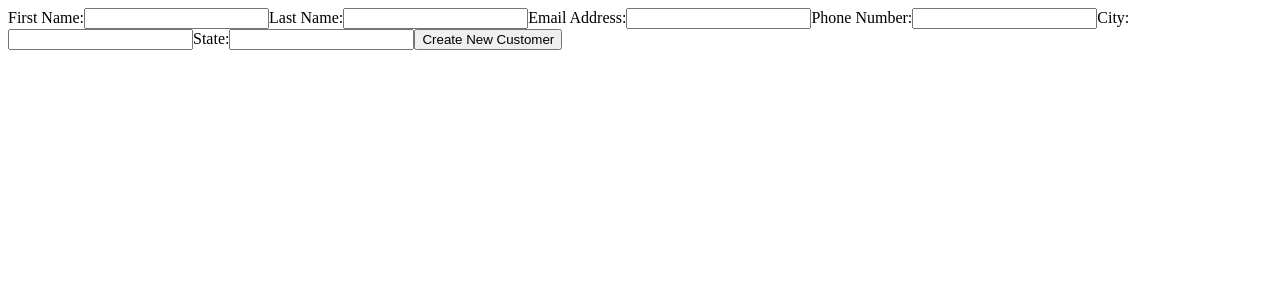
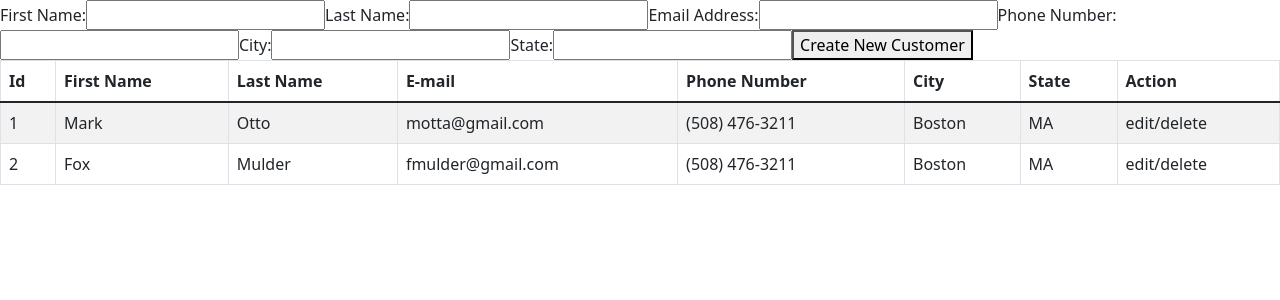
Before and after one commit to Open-Avenues-Foundation/P21020-3, a React (Create React App) app in the folder client/: page / in a window 1280 px wide. Shown: the top 300 px of the page. Built offline with nearby package versions, Linux system fonts and the light colour scheme.

Commit message:
got table skeleton working

```diff
--- a/client/src/App.js
+++ b/client/src/App.js
@@ -1,13 +1,14 @@
-
 import React from 'react'
+import 'bootstrap/dist/css/bootstrap.min.css';
 import NewCustomer from './components/InputNewCustomer'
-
+import CustomerTable from './components/CustomerTable/CustomerTable'
 
 
 function App() {
   return (
     <div className="App">
       <NewCustomer />
+      <CustomerTable />
 
     </div>
   );
--- /dev/null
+++ b/client/src/components/CustomerTable/CustomerTable.jsx
@@ -0,0 +1,45 @@
+import React from "react"
+import {Table} from 'react-bootstrap'
+
+const CustomerTable = () => {
+  return (
+    <Table striped bordered hover>
+      <thead>
+        <tr>
+          <th>Id</th>
+          <th>First Name</th>
+          <th>Last Name</th>
+          <th>E-mail</th>
+          <th>Phone Number</th>
+          <th>City</th>
+          <th>State</th>
+          <th>Action</th>
+        </tr>
+      </thead>
+      <tbody>
+        <tr>
+          <td>1</td>
+          <td>Mark</td>
+          <td>Otto</td>
+          <td>motta@gmail.com</td>
+          <td>(508) 476-3211</td>
+          <td>Boston</td>
+          <td>MA</td>
+          <td>edit/delete</td>
+        </tr>
+        <tr>
+          <td>2</td>
+          <td>Fox</td>
+          <td>Mulder</td>
+          <td>fmulder@gmail.com</td>
+          <td>(508) 476-3211</td>
+          <td>Boston</td>
+          <td>MA</td>
+          <td>edit/delete</td>
+        </tr>
+      </tbody>
+    </Table>
+      )
+}
+
+export default CustomerTable
--- a/client/src/components/InputNewCustomer.jsx
+++ b/client/src/components/InputNewCustomer.jsx
@@ -1,5 +1,5 @@
 import React from "react"
-import {Table} from 'react-bootstrap'
+
 
 const NewCustomer = () => {
     return (
```
Also changed, not shown: client/src/components/CustomerTable/CustomerTable.css (added).
